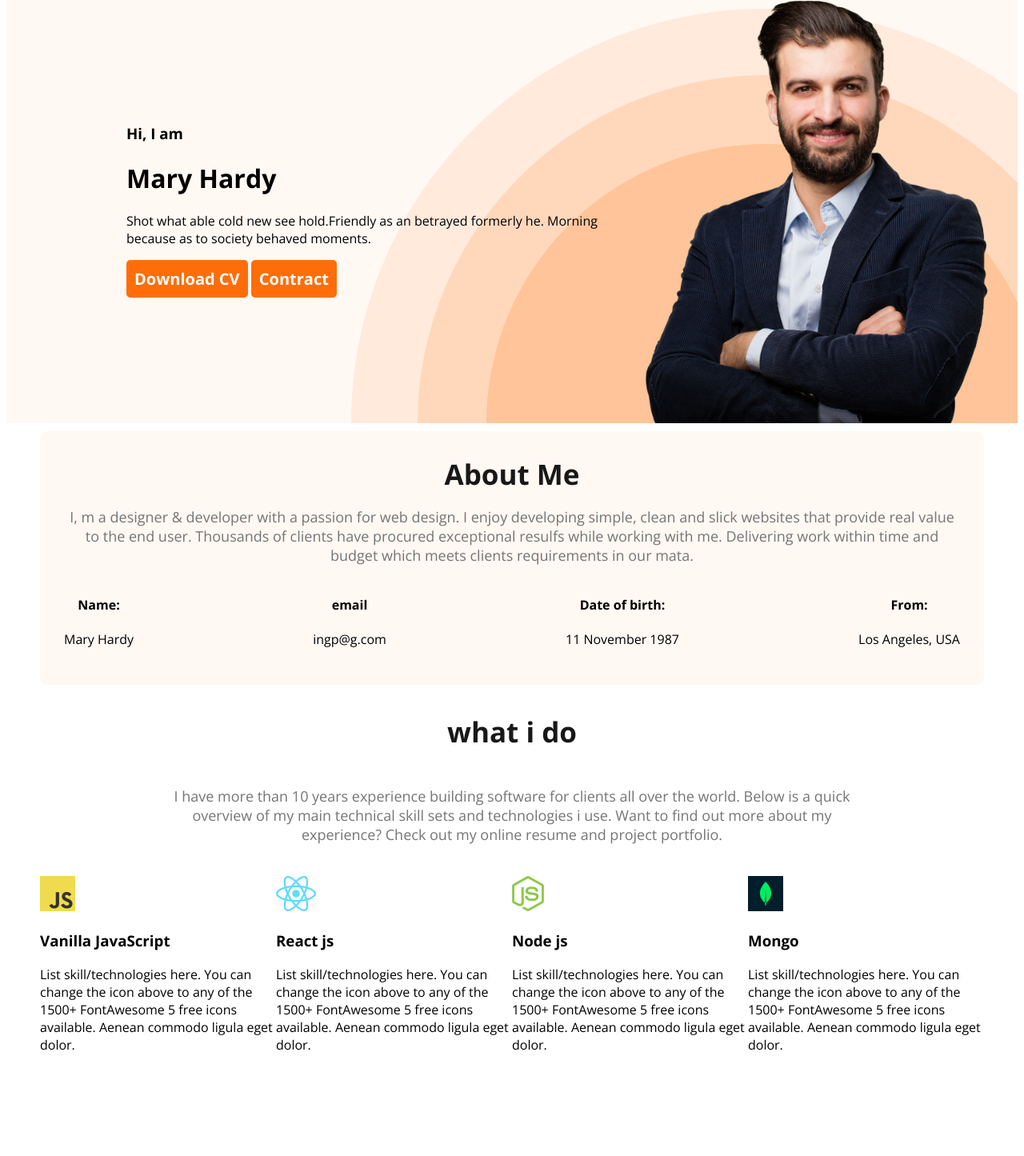
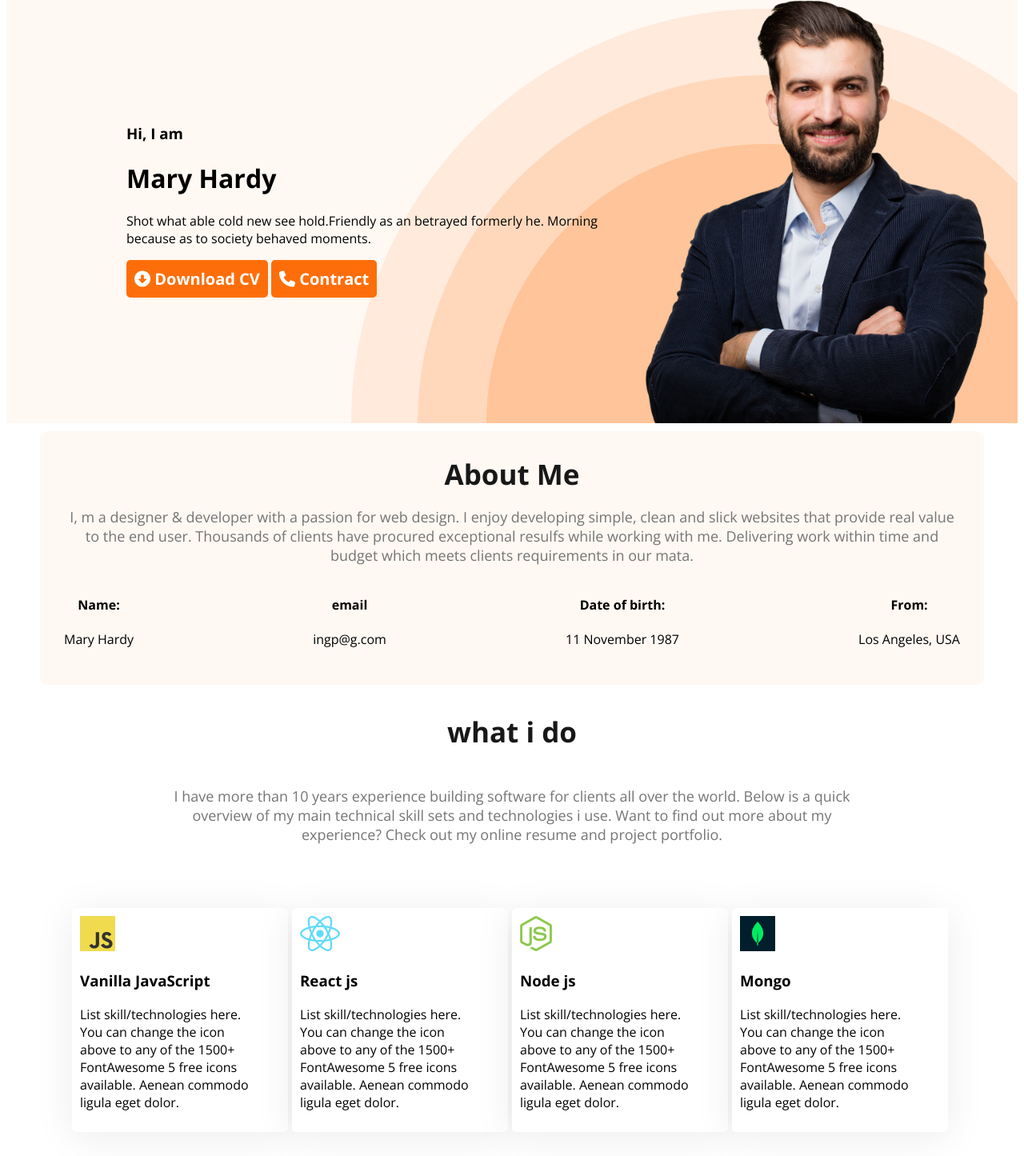
Before and after one commit to sagor009988/webdeveloper-protfolio, a plain HTML site: page index.html in a window 1280 px wide. Shown: the part 195-1640 px from the top of the page at 80% size. Before the commit the page ends 1536 px from the top, so only its background shows below. Drawn offline with nearby package versions, Linux system fonts and the light colour scheme.

Commit message:
icon set

```diff
--- a/index.html
+++ b/index.html
@@ -11,6 +11,7 @@
       rel="stylesheet"
     />
     <link rel="stylesheet" href="style.css" />
+    <script src="https://kit.fontawesome.com/676ccbaf15.js" crossorigin="anonymous"></script>
   </head>
   <body>
     <header class="header-bg">
@@ -30,8 +31,8 @@
             Shot what able cold new see hold.Friendly as an betrayed formerly
             he. Morning because as to society behaved moments.
           </p>
-          <button class="btn-primary">Download CV</button>
-          <button class="btn-primary">Contract</button>
+          <button class="btn-primary"><i class="fa-solid fa-circle-down"></i> Download CV</button>
+          <button class="btn-primary"><i class="fa-solid fa-phone"></i> Contract</button>
         </div>
         <img class="profile-pic" src="./images/hardy.png" alt="" />
       </div>
@@ -97,6 +98,8 @@
         </div>
       </section>
     </main>
-    <footer></footer>
+    <footer>
+
+    </footer>
   </body>
 </html>
--- a/style.css
+++ b/style.css
@@ -22,7 +22,7 @@
 /* body style */
 .header-bg {
   background-color: #fff8f3;
-  background-image: url(./images/header_bg.png);
+  background-image: url('./images/header_bg.png');
   background-repeat: no-repeat;
   background-position: bottom right;
 }
@@ -77,28 +77,40 @@ nav > ul > li {
   margin-bottom: 30px;
 }
 .section-details {
-  color:  #757575;
+  color: #757575;
   text-align: center;
   font-size: 18px;
   font-style: normal;
   font-weight: 400;
-
 }
-.main-container{
+.main-container {
   max-width: 1180px;
   margin: auto;
 }
-.about-info-container{
+.about-info-container {
   display: flex;
   justify-content: space-between;
 }
-.about-info{
+.about-info {
   text-align: center;
 }
-#p-pading{
+#p-pading {
   padding: 10px 150px;
 }
-.skill-container{
+.skill-container {
   display: flex;
   justify-content: space-between;
+  padding: 40px;
+  align-items: center;
 }
+.skill-details {
+  padding-right: 20px;
+}
+.skill {
+  border-radius: 5px;
+  background: #fff;
+  box-shadow: 0px 6px 50px 0px rgba(0, 0, 0, .08);
+  margin-right: 5px;
+  align-items: center;
+  padding: 10px;
+}
```
Lines whose indentation alone changed are shown as unchanged.
